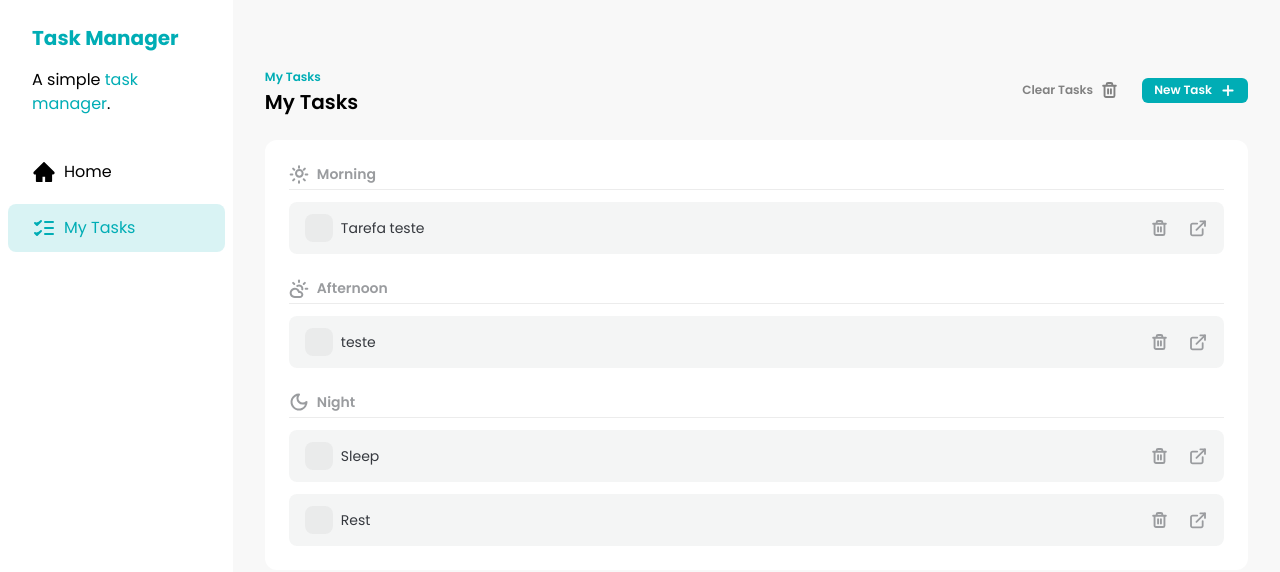
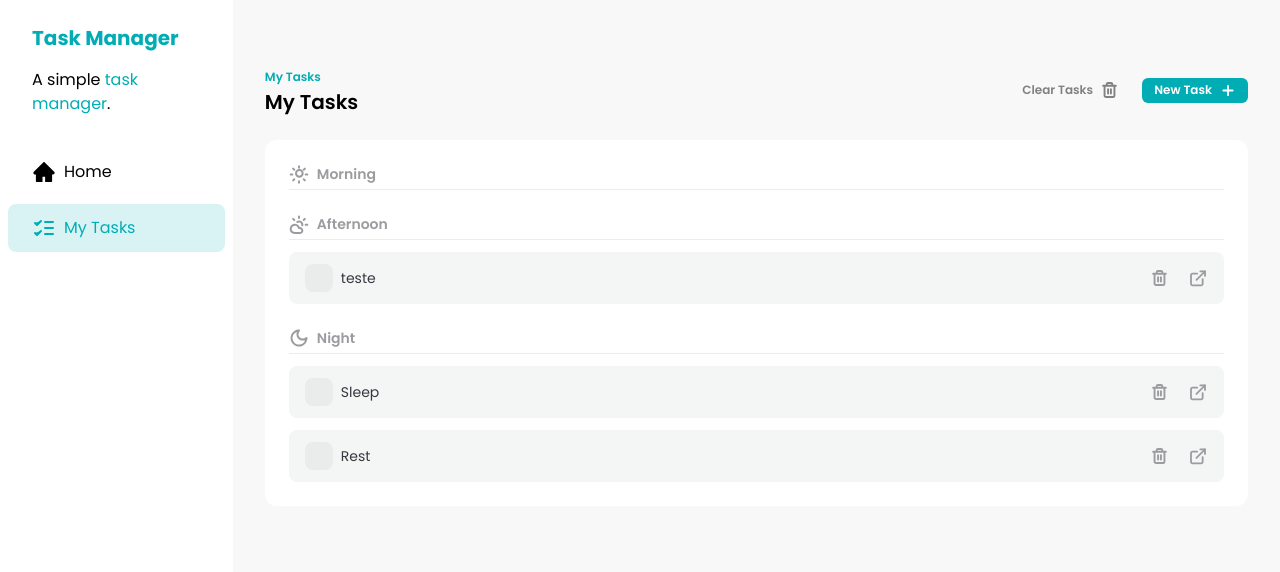
Before and after one commit to guitessmann09/fsc-task-manager, a React (Vite) app: page / in a window 1280 px wide. Shown: the top 572 px of the page. Built offline with nearby package versions, Linux system fonts and the light colour scheme; data requests are answered from the project's data file.

Commit message:
feat: ensure task can be deleted

```diff
--- a/db.json
+++ b/db.json
@@ -15,13 +15,6 @@
       "status": "not_started"
     },
     {
-      "id": "81d49c9c-4a1d-4245-8aa5-c823c95bed4a",
-      "title": "Tarefa teste",
-      "time": "morning",
-      "description": "Testando tarefas",
-      "status": "not_started"
-    },
-    {
       "id": "11e9de7c-1ba2-4bc5-bc6d-f02d891c7cd4",
       "title": "teste",
       "time": "afternoon",
--- a/src/App.jsx
+++ b/src/App.jsx
@@ -1,5 +1,3 @@
-import { Toaster } from 'sonner'
-
 import Sidebar from './components/Sidebar.jsx'
 import Tasks from './components/Tasks.jsx'
 
@@ -8,13 +6,6 @@
     <div className="flex">
       <Sidebar />
       <Tasks />
-      <Toaster
-        toastOptions={{
-          style: {
-            color: '#35383E',
-          },
-        }}
-      />
     </div>
   )
 }
--- a/src/main.jsx
+++ b/src/main.jsx
@@ -3,6 +3,7 @@
 import { StrictMode } from 'react'
 import { createRoot } from 'react-dom/client'
 import { createBrowserRouter, RouterProvider } from 'react-router-dom'
+import { Toaster } from 'sonner'
 
 import App from './App.jsx'
 import TaskDetailsPage from './pages/task-details.jsx'
@@ -20,6 +21,13 @@
 
 createRoot(document.getElementById('root')).render(
   <StrictMode>
+    <Toaster
+      toastOptions={{
+        style: {
+          color: '#35383E',
+        },
+      }}
+    />
     <RouterProvider router={router} />
   </StrictMode>
 )
--- a/src/pages/task-details.jsx
+++ b/src/pages/task-details.jsx
@@ -70,6 +70,20 @@
     const newTask = await response.json()
     setTask(newTask)
     setSaveIsLoading(false)
+    toast.success('Task edited successfully')
+  }
+
+  const handleDeleteClick = async () => {
+    const response = await fetch(`http://localhost:3000/tasks/${task.id}`, {
+      method: 'DELETE',
+    })
+
+    if (!response.ok) {
+      return toast.error('Failed to delete task')
+    }
+
+    toast.success('Task deleted successfully')
+    navigate(-1)
   }
 
   const titleError = errors.find((error) => error.inputName === 'title')
@@ -115,7 +129,11 @@
             <h1 className="mt-2 text-xl font-semibold">{task?.title}</h1>
           </div>
           {/* parte da direita */}
-          <Button className="h-fit self-end" color="danger">
+          <Button
+            className="h-fit self-end"
+            color="danger"
+            onClick={handleDeleteClick}
+          >
             <TrashIcon />
             Delete Task
           </Button>
```
